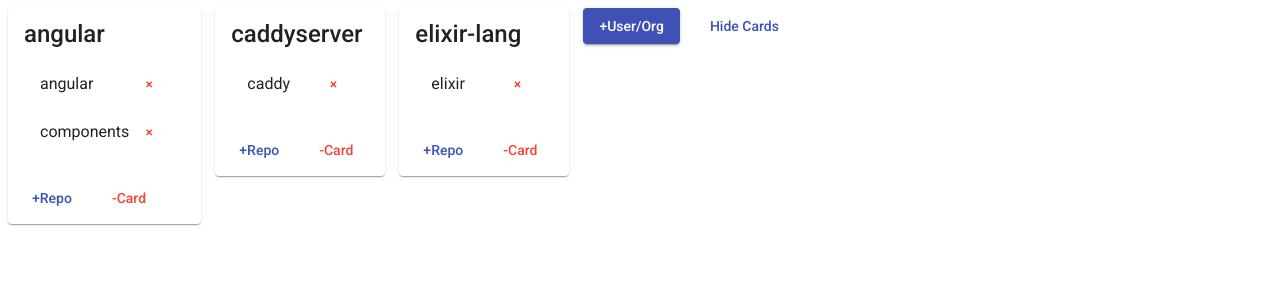
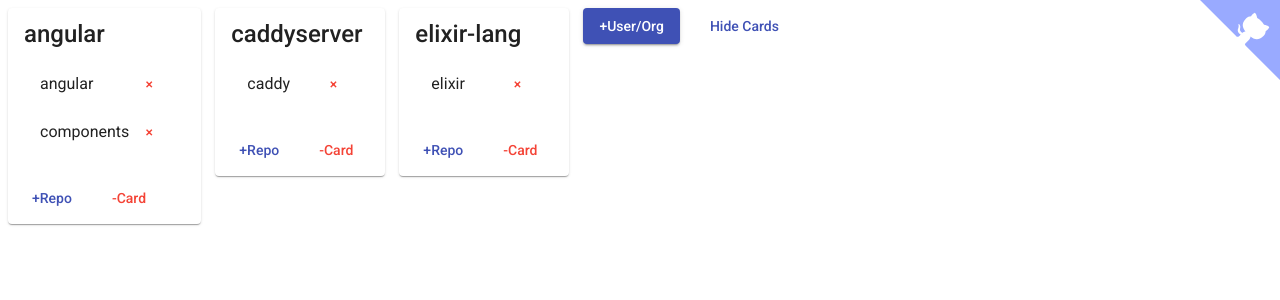
Before and after one commit to princemaple/githubstalker, an Angular app: page / in a window 1280 px wide. Shown: the top 300 px of the page. Built offline with nearby package versions, Linux system fonts and the light colour scheme; no server answers.

Commit message:
add fork button

```diff
--- a/angular.json
+++ b/angular.json
@@ -52,7 +52,8 @@
             ],
             "styles": [
               "./node_modules/@angular/material/prebuilt-themes/indigo-pink.css",
-              "src/styles.scss"
+              "src/styles.scss",
+              "src/fork.css"
             ],
             "scripts": []
           },
--- a/src/app/app.component.html
+++ b/src/app/app.component.html
@@ -1 +1,9 @@
+<a href="https://github.com/primeminddigital/octo-stalker" class="github-corner" aria-label="View source on GitHub">
+  <svg width="80" height="80" viewBox="0 0 250 250" style="fill:#9af; color:#fff; position: absolute; top: 0; border: 0; right: 0;" aria-hidden="true">
+    <path d="M0,0 L115,115 L130,115 L142,142 L250,250 L250,0 Z"></path>
+    <path d="M128.3,109.0 C113.8,99.7 119.0,89.6 119.0,89.6 C122.0,82.7 120.5,78.6 120.5,78.6 C119.2,72.0 123.4,76.3 123.4,76.3 C127.3,80.9 125.5,87.3 125.5,87.3 C122.9,97.6 130.6,101.9 134.4,103.2" fill="currentColor" style="transform-origin: 130px 106px;" class="octo-arm"></path>
+    <path d="M115.0,115.0 C114.9,115.1 118.7,116.5 119.8,115.4 L133.7,101.6 C136.9,99.2 139.9,98.4 142.2,98.6 C133.8,88.0 127.5,74.4 143.8,58.0 C148.5,53.4 154.0,51.2 159.7,51.0 C160.3,49.4 163.2,43.6 171.4,40.1 C171.4,40.1 176.1,42.5 178.8,56.2 C183.1,58.6 187.2,61.8 190.9,65.4 C194.5,69.0 197.7,73.2 200.1,77.6 C213.8,80.2 216.3,84.9 216.3,84.9 C212.7,93.1 206.9,96.0 205.4,96.6 C205.1,102.4 203.0,107.8 198.3,112.5 C181.9,128.9 168.3,122.5 157.7,114.1 C157.9,116.9 156.7,120.9 152.7,124.9 L141.0,136.5 C139.8,137.7 141.6,141.9 141.8,141.8 Z" fill="currentColor" class="octo-body"></path>
+  </svg>
+</a>
+
 <router-outlet></router-outlet>
--- /dev/null
+++ b/src/fork.css
@@ -0,0 +1 @@
+.github-corner:hover .octo-arm{animation:octocat-wave 560ms ease-in-out}@keyframes octocat-wave{0%,100%{transform:rotate(0)}20%,60%{transform:rotate(-25deg)}40%,80%{transform:rotate(10deg)}}@media (max-width:500px){.github-corner:hover .octo-arm{animation:none}.github-corner .octo-arm{animation:octocat-wave 560ms ease-in-out}}
```
